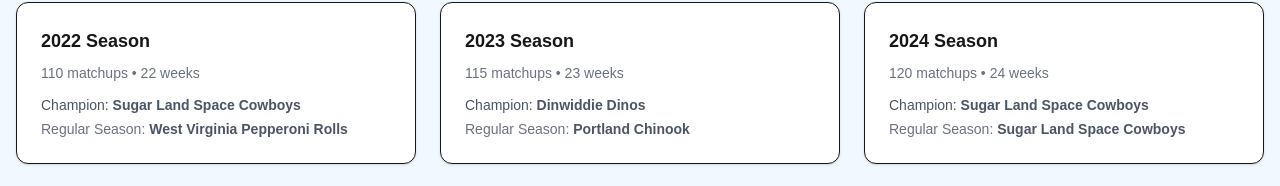
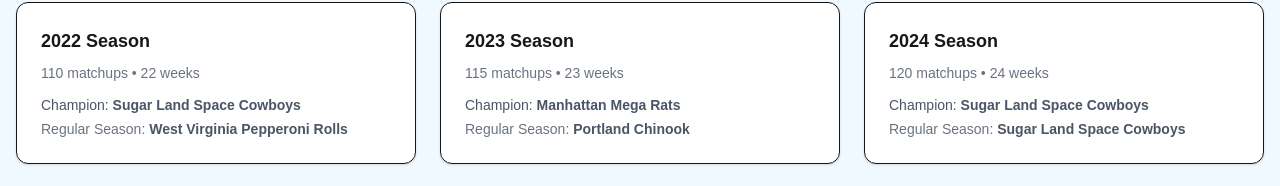
Before and after one commit to Ischurr/Continental-Breakfast-Alliance, a Next.js app in the folder cba-site/: page /matchups in a window 1280 px wide. Shown: the part 900-1086 px from the top of the page. Built offline with nearby package versions, Linux system fonts and the light colour scheme.

Commit message:
Fix matchups season cards to show vacated 2023 champion as Mega Rats
Apply same VACATED_CHAMPIONSHIPS override used on the playoffs page:
2023 champion displays as Manhattan Mega Rats (id=4), not Dinwiddie Dinos.

Co-Authored-By: Claude Sonnet 4.6 <noreply@anthropic.com>

```diff
--- a/cba-site/app/matchups/page.tsx
+++ b/cba-site/app/matchups/page.tsx
@@ -71,6 +71,10 @@ export default function MatchupsPage() {
               );
               const totalWeeks = Object.keys(seasonMatchupsByWeek).length;
 
+              // Apply vacated championship override (2023: Dinos → Mega Rats)
+              const VACATED: Record<number, number> = { 2023: 4 };
+              const championId = VACATED[season.year] ?? season.champion;
+
               // Find regular season winner (best record, tiebreak by PF; exclude Dinos id=10 in 2024)
               const eligibleStandings = season.standings.filter(
                 s => !(season.year === 2024 && s.teamId === 10)
@@ -79,7 +83,7 @@ export default function MatchupsPage() {
                 s.wins > best.wins || (s.wins === best.wins && s.pointsFor > best.pointsFor) ? s : best
               , eligibleStandings[0]);
               const regularSeasonTeam = season.teams.find(t => t.id === regularSeasonWinner?.teamId);
-              const isSameAsChampion = regularSeasonWinner?.teamId === season.champion;
+              const isSameAsChampion = regularSeasonWinner?.teamId === championId;
 
               return (
                 <div key={season.year} className="bg-white rounded-xl p-6 shadow-sm border">
@@ -90,16 +94,16 @@ export default function MatchupsPage() {
                   <div className="text-sm text-gray-600 mb-1">
                     Champion:{' '}
                     <span className="font-semibold">
-                      {season.teams.find(t => t.id === season.champion)?.name ?? 'TBD'}
+                      {season.teams.find(t => t.id === championId)?.name ?? 'TBD'}
                     </span>
                   </div>
                   <div className="text-sm text-gray-500">
                     Regular Season:{' '}
                     <span className="font-semibold text-gray-600">
-                      {!season.champion
+                      {!championId
                         ? 'TBD'
                         : isSameAsChampion
-                        ? season.teams.find(t => t.id === season.champion)?.name ?? 'TBD'
+                        ? season.teams.find(t => t.id === championId)?.name ?? 'TBD'
                         : regularSeasonTeam?.name ?? 'TBD'}
                     </span>
                   </div>
```
